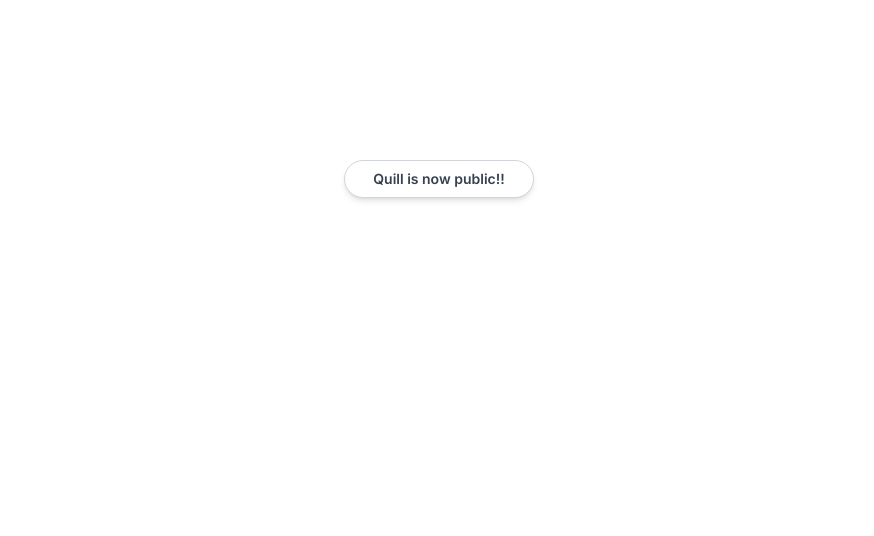
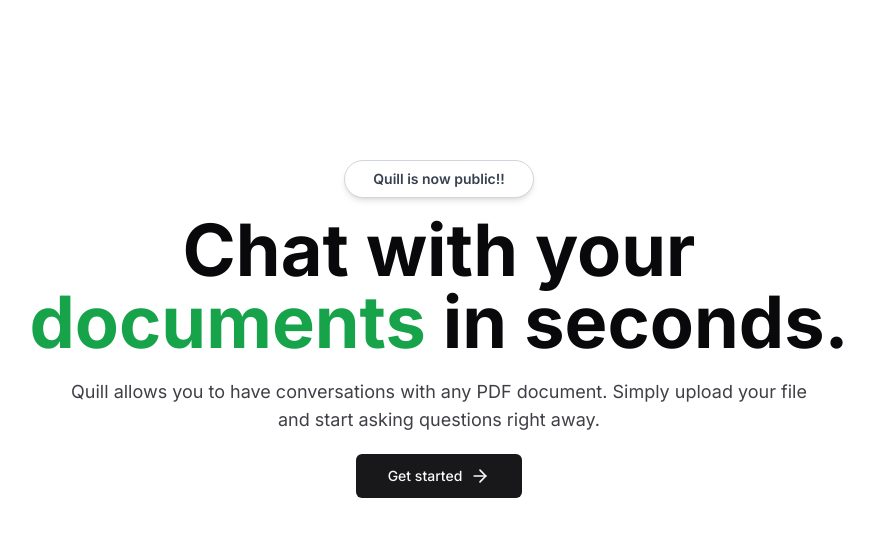
Before and after one commit to nskntc/Chat-with-your-pdf, a Next.js app: page / in a window 1280 px wide. Shown: the top 536 px of the page, without its empty margins (201-1075 px from the left). Built offline with nearby package versions, Linux system fonts and the light colour scheme.

Commit message:
add: button Get Started to page

```diff
--- a/package.json
+++ b/package.json
@@ -9,8 +9,11 @@
     "lint": "next lint"
   },
   "dependencies": {
+    "@radix-ui/react-slot": "^1.0.2",
     "@tailwindcss/typography": "^0.5.10",
+    "class-variance-authority": "^0.7.0",
     "clsx": "^2.0.0",
+    "lucide-react": "^0.288.0",
     "next": "13.5.6",
     "react": "^18",
     "react-dom": "^18",
--- a/src/app/globals.css
+++ b/src/app/globals.css
@@ -6,45 +6,71 @@
   :root {
     --background: 0 0% 100%;
     --foreground: 240 10% 3.9%;
+
     --card: 0 0% 100%;
     --card-foreground: 240 10% 3.9%;
+
     --popover: 0 0% 100%;
     --popover-foreground: 240 10% 3.9%;
-    --primary: 142.1 76.2% 36.3%;
-    --primary-foreground: 355.7 100% 97.3%;
+
+    --primary: 240 5.9% 10%;
+    --primary-foreground: 0 0% 98%;
+
     --secondary: 240 4.8% 95.9%;
     --secondary-foreground: 240 5.9% 10%;
+
     --muted: 240 4.8% 95.9%;
     --muted-foreground: 240 3.8% 46.1%;
+
     --accent: 240 4.8% 95.9%;
     --accent-foreground: 240 5.9% 10%;
+
     --destructive: 0 84.2% 60.2%;
     --destructive-foreground: 0 0% 98%;
+
     --border: 240 5.9% 90%;
     --input: 240 5.9% 90%;
-    --ring: 142.1 76.2% 36.3%;
-    --radius: 0.75rem;
+    --ring: 240 10% 3.9%;
+
+    --radius: 0.5rem;
   }
 
   .dark {
-    --background: 20 14.3% 4.1%;
-    --foreground: 0 0% 95%;
-    --card: 24 9.8% 10%;
-    --card-foreground: 0 0% 95%;
-    --popover: 0 0% 9%;
-    --popover-foreground: 0 0% 95%;
-    --primary: 142.1 70.6% 45.3%;
-    --primary-foreground: 144.9 80.4% 10%;
+    --background: 240 10% 3.9%;
+    --foreground: 0 0% 98%;
+
+    --card: 240 10% 3.9%;
+    --card-foreground: 0 0% 98%;
+
+    --popover: 240 10% 3.9%;
+    --popover-foreground: 0 0% 98%;
+
+    --primary: 0 0% 98%;
+    --primary-foreground: 240 5.9% 10%;
+
     --secondary: 240 3.7% 15.9%;
     --secondary-foreground: 0 0% 98%;
-    --muted: 0 0% 15%;
+
+    --muted: 240 3.7% 15.9%;
     --muted-foreground: 240 5% 64.9%;
-    --accent: 12 6.5% 15.1%;
+
+    --accent: 240 3.7% 15.9%;
     --accent-foreground: 0 0% 98%;
+
     --destructive: 0 62.8% 30.6%;
-    --destructive-foreground: 0 85.7% 97.3%;
+    --destructive-foreground: 0 0% 98%;
+
     --border: 240 3.7% 15.9%;
     --input: 240 3.7% 15.9%;
-    --ring: 142.4 71.8% 29.2%;
+    --ring: 240 4.9% 83.9%;
   }
 }
+
+@layer base {
+  * {
+    @apply border-border;
+  }
+  body {
+    @apply bg-background text-foreground;
+  }
+}
--- a/src/app/page.tsx
+++ b/src/app/page.tsx
@@ -1,4 +1,9 @@
 import { MaxWidthWrapper } from "@/components/MaxWidthWrapper"
+
+import  Link from "next/link"
+
+import { ArrowRight } from "lucide-react"
+import { buttonVariants } from "@/components/ui/button"
 
 export default function Home() {
   return (
@@ -8,6 +13,21 @@
           Quill is now public!!
         </p>
       </div>
+
+      <h1 className="max-w-4xl text-5xl font-bold md:text-6xl lg:text-7xl">
+        Chat with your <span className="text-green-600">documents</span> in seconds.
+      </h1>
+
+      <p className="mt-5 max-w-prose text-zinc-700 sm:text-lg">
+        Quill allows you to have conversations with any PDF document. Simply upload your file and start asking questions right away.
+      </p>
+
+      <Link className={buttonVariants({
+        size:"lg",
+        className: "mt-5"
+      })} href="/dashboard" target="_blank">
+        Get started <ArrowRight className="ml-2 h-5 w-5" />
+      </Link>
     </MaxWidthWrapper>
   )
 }
--- /dev/null
+++ b/src/components/ui/button.tsx
@@ -0,0 +1,56 @@
+import * as React from "react"
+import { Slot } from "@radix-ui/react-slot"
+import { cva, type VariantProps } from "class-variance-authority"
+
+import { cn } from "@/lib/utils"
+
+const buttonVariants = cva(
+  "inline-flex items-center justify-center whitespace-nowrap rounded-md text-sm font-medium ring-offset-background transition-colors focus-visible:outline-none focus-visible:ring-2 focus-visible:ring-ring focus-visible:ring-offset-2 disabled:pointer-events-none disabled:opacity-50",
+  {
+    variants: {
+      variant: {
+        default: "bg-primary text-primary-foreground hover:bg-primary/90",
+        destructive:
+          "bg-destructive text-destructive-foreground hover:bg-destructive/90",
+        outline:
+          "border border-input bg-background hover:bg-accent hover:text-accent-foreground",
+        secondary:
+          "bg-secondary text-secondary-foreground hover:bg-secondary/80",
+        ghost: "hover:bg-accent hover:text-accent-foreground",
+        link: "text-primary underline-offset-4 hover:underline",
+      },
+      size: {
+        default: "h-10 px-4 py-2",
+        sm: "h-9 rounded-md px-3",
+        lg: "h-11 rounded-md px-8",
+        icon: "h-10 w-10",
+      },
+    },
+    defaultVariants: {
+      variant: "default",
+      size: "default",
+    },
+  }
+)
+
+export interface ButtonProps
+  extends React.ButtonHTMLAttributes<HTMLButtonElement>,
+    VariantProps<typeof buttonVariants> {
+  asChild?: boolean
+}
+
+const Button = React.forwardRef<HTMLButtonElement, ButtonProps>(
+  ({ className, variant, size, asChild = false, ...props }, ref) => {
+    const Comp = asChild ? Slot : "button"
+    return (
+      <Comp
+        className={cn(buttonVariants({ variant, size, className }))}
+        ref={ref}
+        {...props}
+      />
+    )
+  }
+)
+Button.displayName = "Button"
+
+export { Button, buttonVariants }
--- a/src/lib/utils.ts
+++ b/src/lib/utils.ts
@@ -1,7 +1,6 @@
+import { type ClassValue, clsx } from "clsx"
 import { twMerge } from "tailwind-merge"
-import clsx, { ClassValue } from "clsx"
 
-//Class Names
-export const cn = (...inputs: ClassValue[]) => {
-    return twMerge(clsx(inputs))
+export function cn(...inputs: ClassValue[]) {
+  return twMerge(clsx(inputs))
 }
--- a/tailwind.config.ts
+++ b/tailwind.config.ts
@@ -1,12 +1,14 @@
-import type { Config } from 'tailwindcss'
+export {}
 
-const config: Config = {
+/** @type {import('tailwindcss').Config} */
+module.exports = {
   darkMode: ["class"],
   content: [
-    './src/pages/**/*.{js,ts,jsx,tsx,mdx}',
-    './src/components/**/*.{js,ts,jsx,tsx,mdx}',
-    './src/app/**/*.{js,ts,jsx,tsx,mdx}',
-  ],
+    './pages/**/*.{ts,tsx}',
+    './components/**/*.{ts,tsx}',
+    './app/**/*.{ts,tsx}',
+    './src/**/*.{ts,tsx}',
+	],
   theme: {
     container: {
       center: true,
@@ -16,9 +18,6 @@
       },
     },
     extend: {
-      maxWidth: {
-        "8xl": "1408px"
-      },
       colors: {
         border: "hsl(var(--border))",
         input: "hsl(var(--input))",
@@ -27,31 +26,31 @@
         foreground: "hsl(var(--foreground))",
         primary: {
           DEFAULT: "hsl(var(--primary))",
-          foreground: "hsl(var(--primary-foreground))"
+          foreground: "hsl(var(--primary-foreground))",
         },
         secondary: {
           DEFAULT: "hsl(var(--secondary))",
-          foreground: "hsl(var(--secondary-foreground))"
+          foreground: "hsl(var(--secondary-foreground))",
         },
         destructive: {
           DEFAULT: "hsl(var(--destructive))",
-          foreground: "hsl(var(--destructive-foreground))"
+          foreground: "hsl(var(--destructive-foreground))",
+        },
+        muted: {
+          DEFAULT: "hsl(var(--muted))",
+          foreground: "hsl(var(--muted-foreground))",
         },
         accent: {
           DEFAULT: "hsl(var(--accent))",
-          foreground: "hsl(var(--accent-foreground))"
-        },
-        muted: {
-          DEFAULT: "hsl(var(--muted))",
-          foreground: "hsl(var(--muted-foreground))"
+          foreground: "hsl(var(--accent-foreground))",
         },
         popover: {
           DEFAULT: "hsl(var(--popover))",
-          foreground: "hsl(var(--popover-foreground))"
+          foreground: "hsl(var(--popover-foreground))",
         },
         card: {
           DEFAULT: "hsl(var(--card))",
-          foreground: "hsl(var(--card-foreground))"
+          foreground: "hsl(var(--card-foreground))",
         },
       },
       borderRadius: {
@@ -61,21 +60,19 @@
       },
       keyframes: {
         "accordion-down": {
-          from: { height: "0" },
-          to: { height: "var(--radix-accordion-content-height)" }
+          from: { height: 0 },
+          to: { height: "var(--radix-accordion-content-height)" },
         },
         "accordion-up": {
           from: { height: "var(--radix-accordion-content-height)" },
-          to: { height: "0" }
+          to: { height: 0 },
         },
       },
       animation: {
-        "accordion-down": "accordion-down .2s ease-in-out",
-        "accordion-up": "accordion-up .2s ease-in-out",
-      }
-    }
+        "accordion-down": "accordion-down 0.2s ease-out",
+        "accordion-up": "accordion-up 0.2s ease-out",
+      },
+    },
   },
-  plugins: [require("tailwindcss-animate"), require("@tailwindcss/typography")],
+  plugins: [require("tailwindcss-animate")],
 }
-
-export default config
```
Also changed, not shown: components.json (added), 1 other file (tests, documents, lock files or other folders).
